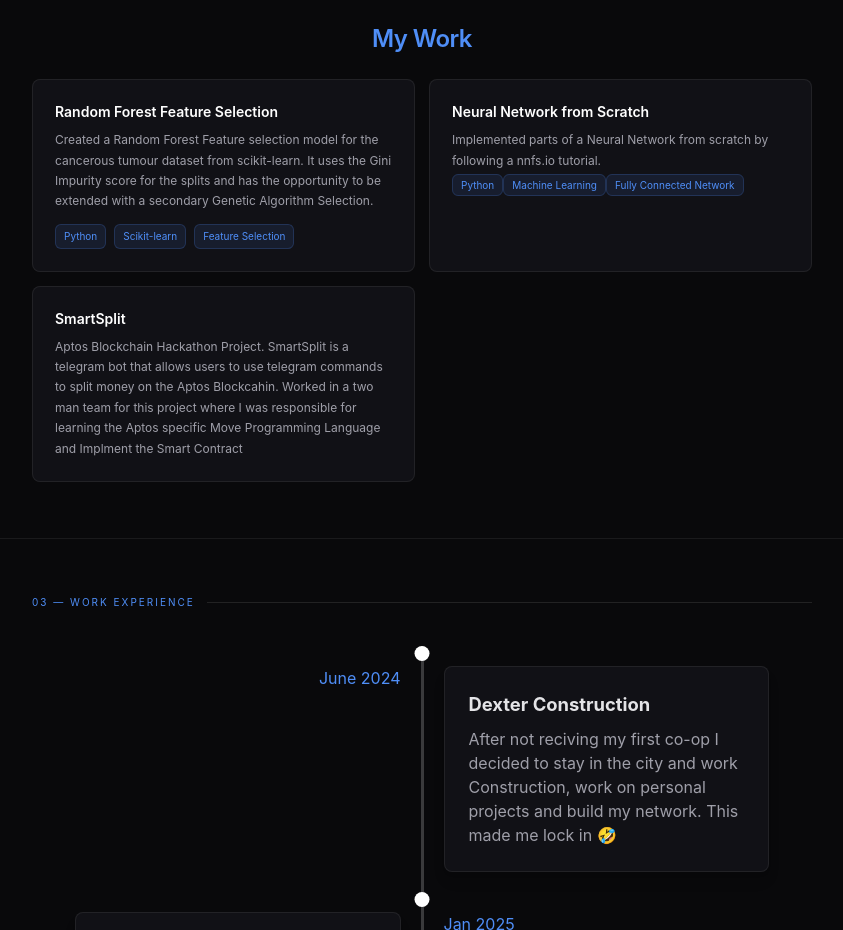
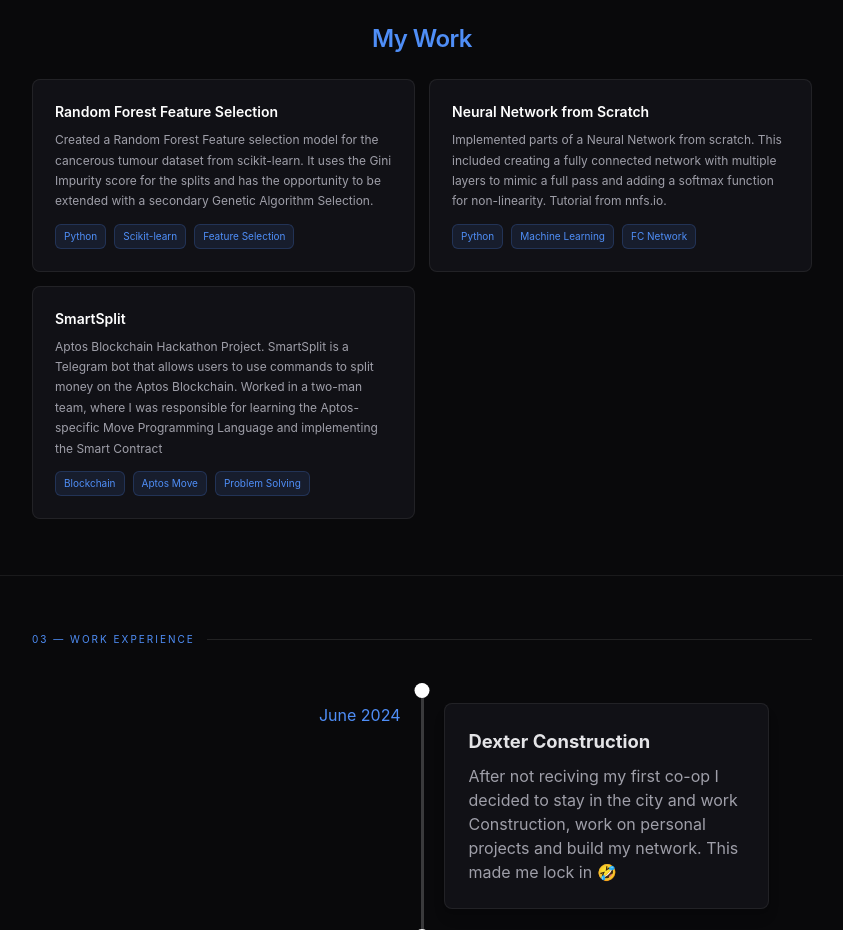
Before and after one commit to CourtKingJuJu/Portfolio, a React (Vite) app: page / in a window 1280 px wide. Shown: the part 1360-2290 px from the top of the page, without its empty margins (218-1061 px from the left). Built offline with nearby package versions, Linux system fonts and the light colour scheme.

Commit message:
Updated Projects

```diff
--- a/src/App.jsx
+++ b/src/App.jsx
@@ -174,9 +174,12 @@ function App() {
                 Neural Network from Scratch
               </h3>
               <p className='mt-2 text-xs leading-[1.7] text-zinc-400'>
-                Implemented parts of a Neural Network from scratch by following
-                a nnfs.io tutorial.
+                Implemented parts of a Neural Network from scratch. This
+                included creating a fully connected network with multiple layers
+                to mimic a full pass and adding a softmax function for
+                non-linearity. Tutorial from nnfs.io.
               </p>
+              <div className='mt-3 flex flex-wrap gap-2'>
                 <span className='text-[10px] px-2 py-1 rounded-md bg-[#4F8EF7]/10 text-[#4F8EF7] border border-[#4F8EF7]/20'>
                   Python
                 </span>
@@ -184,18 +187,30 @@ function App() {
                   Machine Learning
                 </span>
                 <span className='text-[10px] px-2 py-1 rounded-md bg-[#4F8EF7]/10 text-[#4F8EF7] border border-[#4F8EF7]/20'>
-                Fully Connected Network
+                  FC Network
                 </span>
+              </div>
             </div>
             <div className='cursor-default rounded-lg border border-white/[0.07] bg-[#111116] p-[22px] transition-colors hover:border-[#4F8EF7]'>
               <h3 className='text-sm font-semibold text-white'>SmartSplit</h3>
               <p className='mt-2 text-xs leading-[1.7] text-zinc-400'>
-                Aptos Blockchain Hackathon Project. SmartSplit is a telegram bot
-                that allows users to use telegram commands to split money on the
-                Aptos Blockcahin. Worked in a two man team for this project
-                where I was responsible for learning the Aptos specific Move
-                Programming Language and Implment the Smart Contract
+                Aptos Blockchain Hackathon Project. SmartSplit is a Telegram bot
+                that allows users to use commands to split money on the Aptos
+                Blockchain. Worked in a two-man team, where I was responsible
+                for learning the Aptos-specific Move Programming Language and
+                implementing the Smart Contract
               </p>
+              <div className='mt-3 flex flex-wrap gap-2'>
+                <span className='text-[10px] px-2 py-1 rounded-md bg-[#4F8EF7]/10 text-[#4F8EF7] border border-[#4F8EF7]/20'>
+                  Blockchain
+                </span>
+                <span className='text-[10px] px-2 py-1 rounded-md bg-[#4F8EF7]/10 text-[#4F8EF7] border border-[#4F8EF7]/20'>
+                  Aptos Move
+                </span>
+                <span className='text-[10px] px-2 py-1 rounded-md bg-[#4F8EF7]/10 text-[#4F8EF7] border border-[#4F8EF7]/20'>
+                  Problem Solving
+                </span>
+              </div>
             </div>
           </div>
         </div>
```
Lines whose indentation alone changed are shown as unchanged.
